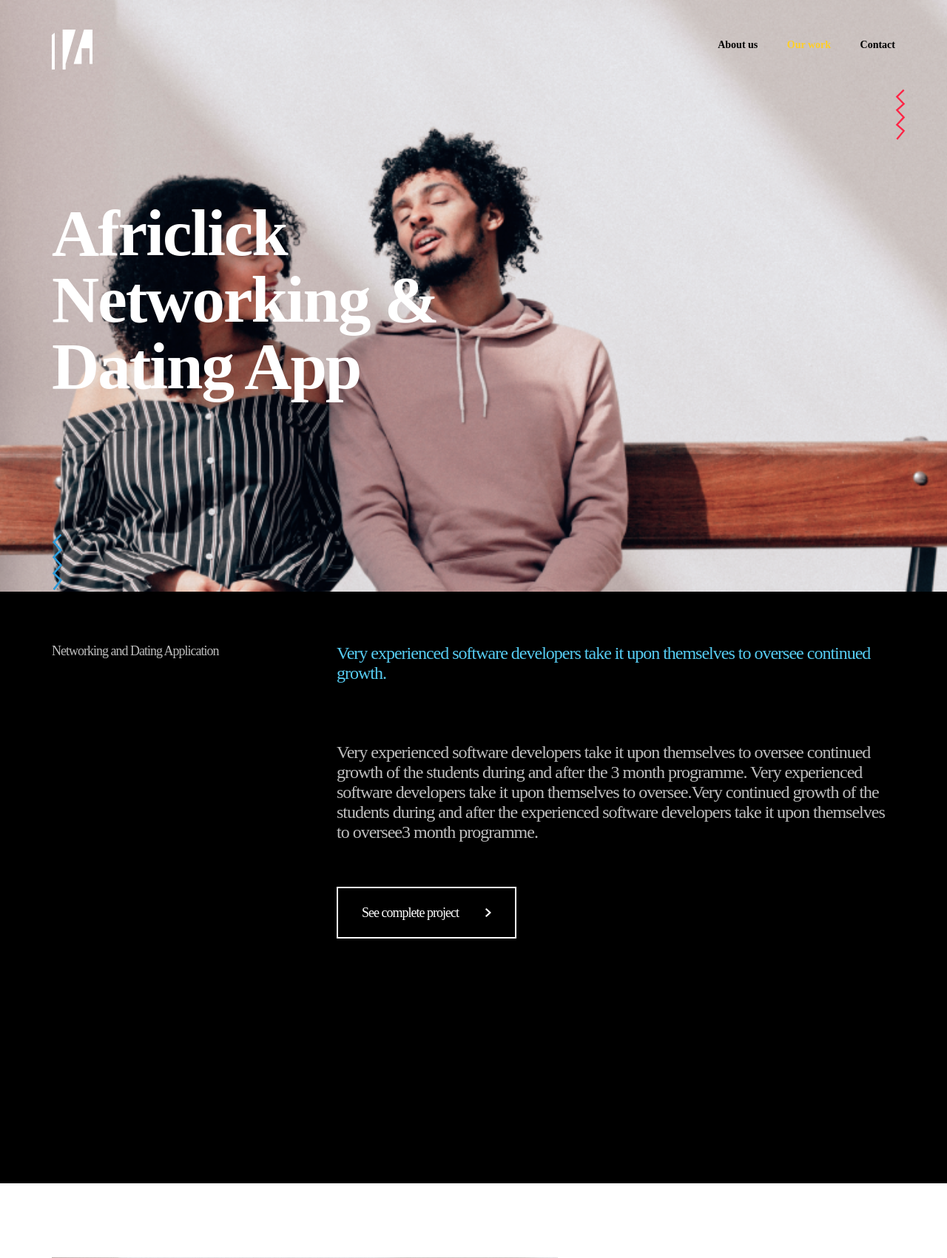
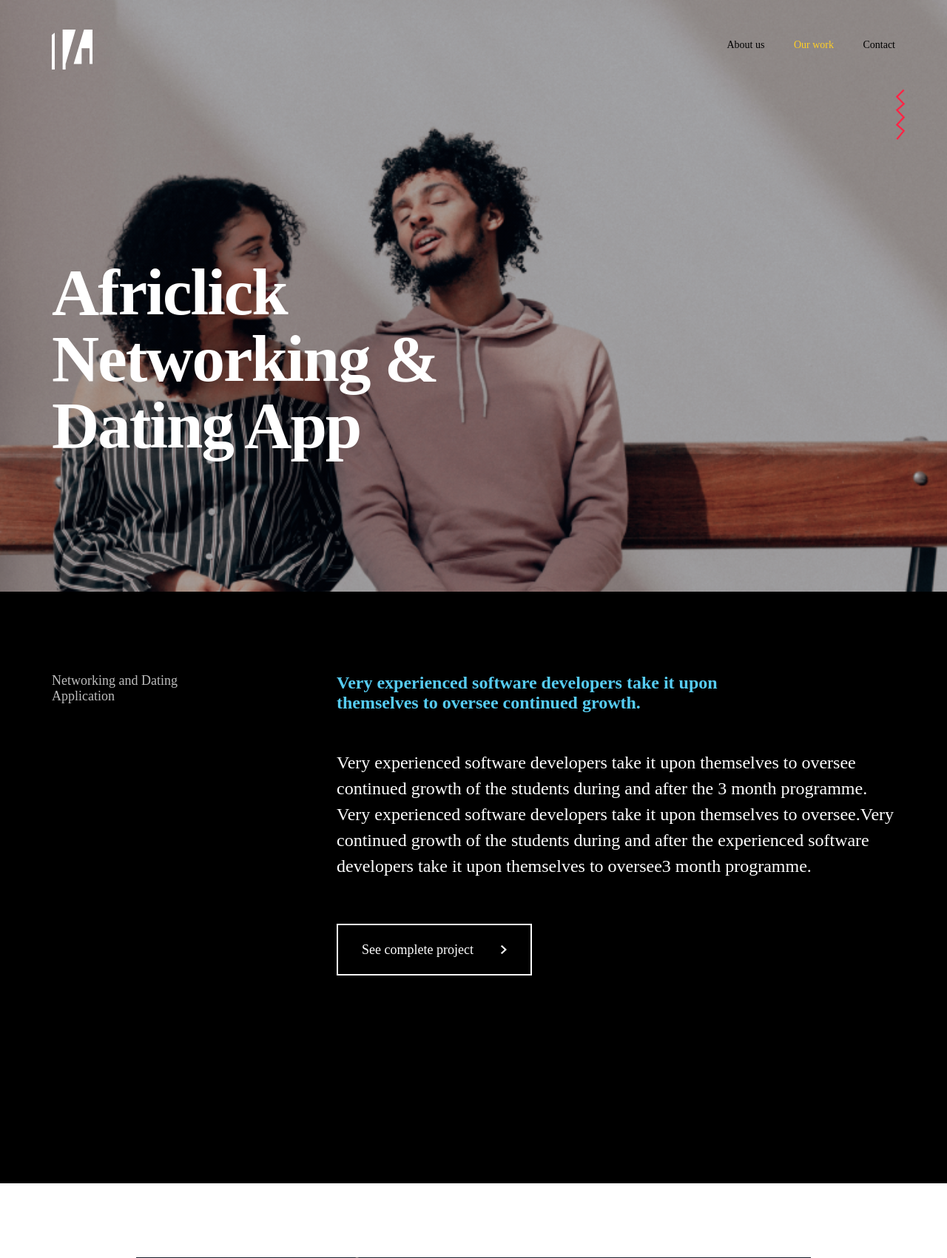
Before and after one commit to PaimoEmmanuel/PaimoEmmanuel.github.io-S14-Website, a PHP site: the page made by Our work-Post page.html in a window 1280 px wide. Shown: the top 1701 px of the page at 74% size. Run offline with PHP 8.4, Linux system fonts and the light colour scheme; some web fonts are replaced.

Commit message:
Our work-Post page UI Fixes

```diff
--- a/Our work-Post page.html
+++ b/Our work-Post page.html
@@ -49,16 +49,16 @@
 <div class="wavy" id="wavy">
     <img src="img/wavy.svg" alt="wavy line">
 </div>
-<div class="wavy2" id="wavy2">
+<!--<div class="wavy2" id="wavy2">
     <img src="img/wavy2.svg" alt="wavy line">
-</div>
+</div>-->
 <section class="product-info">
     <div class="product-info-box">
         <div class="product-info-box1">
-            <p>Networking and Dating Application</p>
+            <p>Networking and Dating <br>Application</p>
         </div>
         <div class="product-info-box2">
-            <p class="product-info-box2__text1">Very experienced software developers take it upon
+            <p class="product-info-box2__text1">Very experienced software developers take it upon <br>
                 themselves to oversee continued growth.</p>
             <p class="product-info-box2__text2">Very experienced software developers take it upon themselves to
                 oversee continued growth of the students during and after the 3
@@ -73,7 +73,7 @@
 
 <section>
     <div class="product-info-img">
-        <img src="img/africlick.png" alt="">
+        <img src="img/Casestudy1.2.png" alt="">
         <img src="img/Casestudy1.4.png" alt="">
     </div>
 </section>
--- a/css/style.css
+++ b/css/style.css
@@ -422,7 +426,7 @@
         .header__nav-list-parent li a {
           text-decoration: none;
           font-size: 1.4rem;
-          font-weight: bold;
+          font-weight: 500;
           color: #000000;
           margin-left: 3.7rem; }
 
@@ -877,7 +881,7 @@
 
 .post-page__heading {
   position: fixed;
-  background-image: url(../img/africlick.png);
+  background-image: linear-gradient(to right, rgba(0, 0, 0, 0.3), rgba(0, 0, 0, 0.3)), url(../img/africlick.png);
   background-size: cover;
   background-repeat: no-repeat;
   background-position: 30%;
@@ -891,7 +895,7 @@
     line-height: 9rem;
     letter-spacing: -2px;
     width: 60vw;
-    top: 20%;
+    top: 30%;
     z-index: -50;
     color: #ffffff; }
     @media (max-width: 28.125em) {
@@ -915,9 +919,7 @@
   height: 100vh;
   background-color: #000000;
   padding: 7rem;
-  color: #BDBDBD;
-  font-size: 2.4rem;
-  letter-spacing: -1px; }
+  font-size: 2.4rem; }
   @media (max-width: 28.125em) {
     .product-info {
       padding: 8rem 5rem; } }
@@ -925,13 +927,15 @@
     .product-info {
       padding: 2rem; } }
   .product-info-box {
+    color: #BDBDBD;
     display: grid;
     grid-template-columns: 25% 75%; }
     @media (max-width: 56.25em) {
       .product-info-box {
         display: block; } }
     .product-info-box1 {
-      font-size: 1.8rem; }
+      font-size: 1.8rem;
+      margin-top: 4rem; }
       @media (max-width: 56.25em) {
         .product-info-box1 {
           margin-bottom: 8rem; } }
@@ -943,13 +947,19 @@
           margin-left: 0rem; } }
       .product-info-box2__text1 {
         color: #56CCF2;
-        margin-bottom: 8rem; }
+        margin-top: 4rem;
+        margin-bottom: 5rem;
+        font-weight: bold; }
       .product-info-box2__text2 {
-        margin-bottom: 8rem; }
+        margin-bottom: 8rem;
+        font-weight: 200;
+        line-height: 3.5rem;
+        color: #ffffff; }
       .product-info-box2 a {
         color: #ffffff;
         background-color: #000000;
         font-size: 1.8rem;
+        letter-spacing: 0;
         text-decoration: none;
         border: 2px solid #ffffff;
         padding: 2.3rem 3.2rem;
--- a/sass/components/_form.scss
+++ b/sass/components/_form.scss
@@ -2,9 +2,9 @@
     background-color: $color-yellow;
     display: grid;
     grid-template-columns: 50% 50%;
-    padding: 8rem;
+    padding: 12rem 8rem;
     background-image: linear-gradient(to right, transparent 0%,
-                    transparent 60%,
+                    transparent 66%,
                     rgba(255,255,255, 1) 50%);
 
     @include respond(tab-port){
@@ -15,9 +15,8 @@
         padding-top: 3rem;
     }
     &__text{
-        font-size: 9.6rem;
-        line-height: 12rem;
-        width: 1rem;
+        font-size: 8rem;
+        line-height: 9rem;
 
         @include respond(tab-land){
             font-size: 7.6rem;
@@ -31,12 +30,18 @@
     &__input{
         font-size: 1.8rem;
         display: block;
+        color: $color-black;
         background-color: transparent;
         width: 100%;
         border: none;
         padding: 2rem;
         margin-bottom: 3rem;
         border-bottom: 2px solid #333333;
+
+        &::placeholder{
+            color: $color-black;
+            font-weight: 500;
+        }
     }
 
     button{
@@ -44,6 +49,7 @@
         padding: 1.4rem 4rem;
         color: $color-white;
         border: none;
+        cursor: pointer;
         background-color: $color-black;
     }
 }
--- a/sass/layout/_header.scss
+++ b/sass/layout/_header.scss
@@ -33,7 +33,7 @@
                     & a{
                         text-decoration: none;
                         font-size: 1.4rem;
-                        font-weight: bold;
+                        font-weight: 500;
                         color: $color-black;
                         margin-left: 3.7rem;
                     }
--- a/sass/pages/_postpage.scss
+++ b/sass/pages/_postpage.scss
@@ -1,8 +1,10 @@
 .post-page{
     &__heading{
         position:fixed;
-        @include background-image(url(../img/africlick.png));
-
+        background-image: linear-gradient(to right, rgba($color-black, .3), rgba($color-black, .3)), url(../img/africlick.png);
+        background-size: cover;
+        background-repeat: no-repeat;
+        background-position: 30%;
         //background-color: #000;
         top:0;
         width: 100%;
@@ -15,7 +17,7 @@
             line-height: 9rem;
             letter-spacing: -2px;
             width: 60vw;
-            top: 20%;
+            top: 30%;
             z-index: -50;
             color: $color-white;
 
@@ -45,9 +47,9 @@
     background-color: $color-black;
     //margin-top: -1rem;
     padding: 7rem;
-    color: #BDBDBD;
+
     font-size: $font-small;
-    letter-spacing: -1px;
+    //letter-spacing: -1px;
     @include respond(phone-small){
         padding: 8rem 5rem;
     }
@@ -56,13 +58,16 @@
     };
 
     &-box{
+        color: #BDBDBD;
         display: grid;
+        //padding-top: 4rem;
         grid-template-columns: 25% 75%;
         @include respond(tab-port){
             display: block;
         }
         &1{
             font-size: 1.8rem;
+            margin-top: 4rem;
             @include respond(tab-port){
                 margin-bottom: 8rem;
             }
@@ -77,16 +82,22 @@
 
             &__text1{
                 color: #56CCF2;
-                margin-bottom: 8rem;
+                margin-top: 4rem;
+                margin-bottom: 5rem;
+                font-weight: bold;
             }
             &__text2{
                 margin-bottom: 8rem;
+                font-weight: 200;
+                line-height: 3.5rem;
+                color: $color-white;
             }
 
             & a{
                 color: $color-white;
                 background-color: $color-black;
                 font-size: 1.8rem;
+                letter-spacing: 0;
                 text-decoration: none;
                 border: 2px solid $color-white;
                 padding: 2.3rem 3.2rem;
@@ -107,7 +118,10 @@
         //width: 100%;
         padding: 10rem 7rem;
         & img{
-            width: 60%;
+            margin-left: 10%;
+            width: 80%;
+            height: 100vh;
+            //width: 60%;
             margin-bottom: 5rem;
         }
 
```
Also changed, not shown: other parts of css/style.css (+29 -11 lines), contact.html (+7 -10 lines), sass/pages/_contact.scss (+21 -5 lines).
